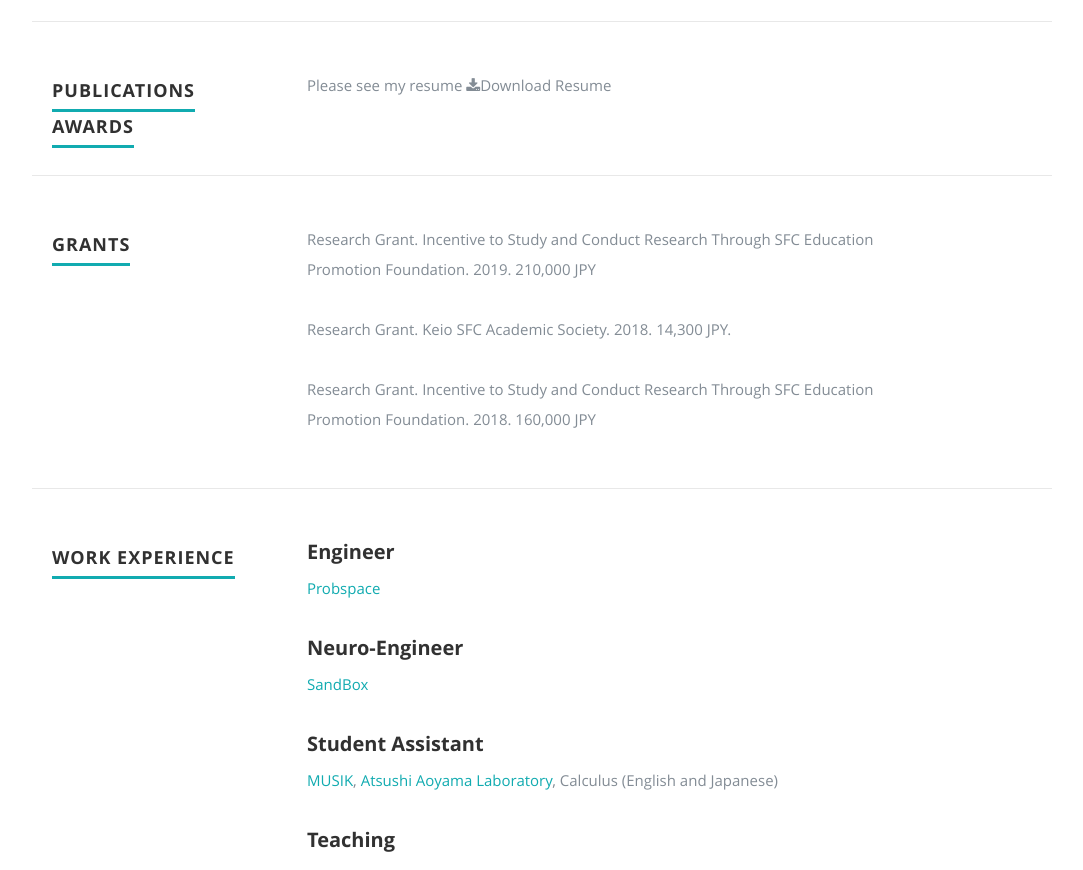
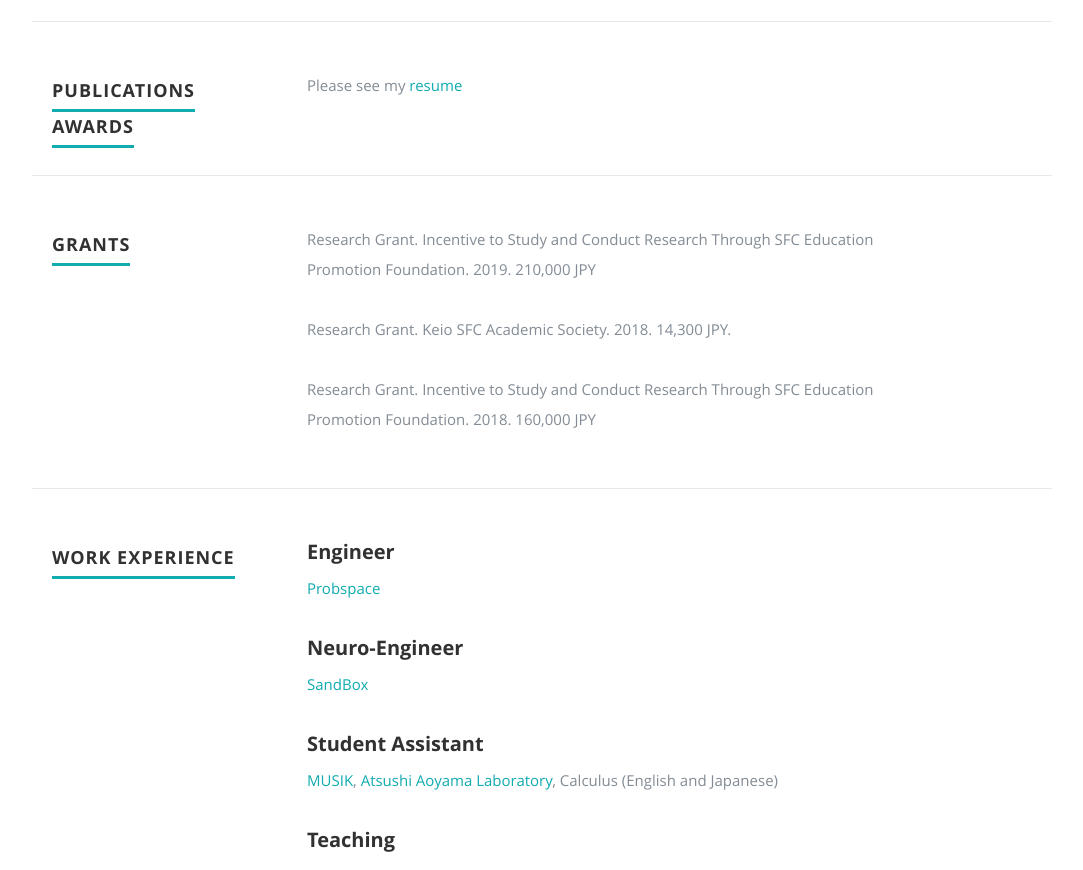
Before and after one commit to mosh-shu/mosh-shu.github.io, a plain HTML site: page index.html in a window 1280 px wide. Shown: the part 3120-3990 px from the top of the page, without its empty margins (98-1181 px from the left). Drawn offline with nearby package versions, Linux system fonts and the light colour scheme.

Commit message:
Update index.html

```diff
--- a/index.html
+++ b/index.html
@@ -338,8 +338,7 @@
             </div>
 
             <div class="nine columns main-col">
-                <p> Please see my resume </p<
-		<a href="./academic-cv.pdf" target="_blank" rel="noopener noreferrer" class="button"><i class="fa fa-download"></i>Download Resume</a>
+		    <p> Please see my <a href="./academic-cv.pdf">resume</a> </p>
 
              </div>
 
```
